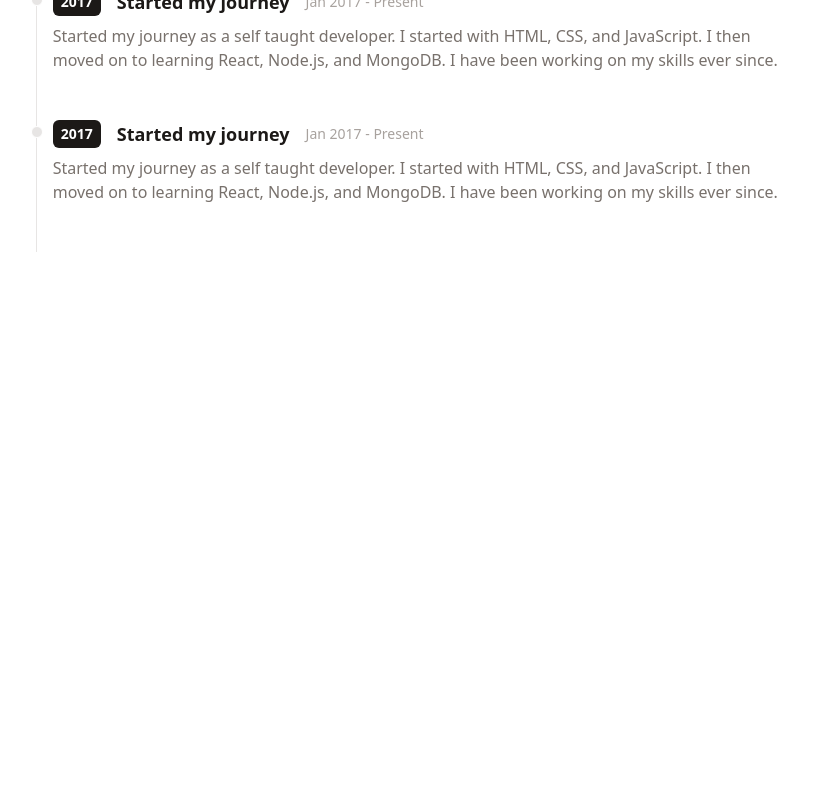
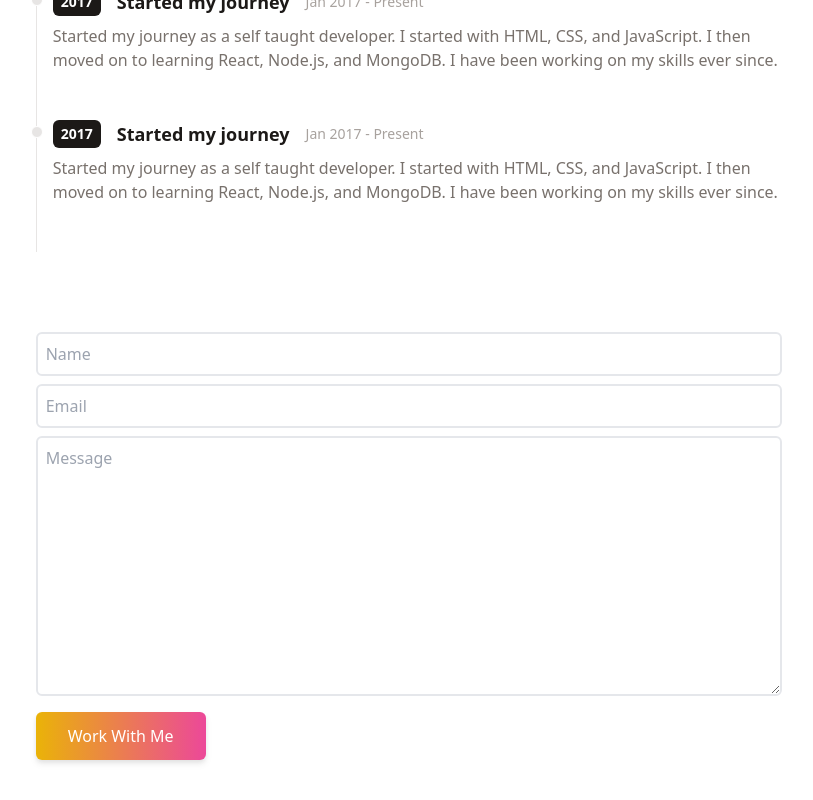
Before and after one commit to Dillonzellis/vite-react-swc-portfolio, a React (Vite) app: page / in a window 1280 px wide. Shown: the part 988-1788 px from the top of the page, without its empty margins (231-1044 px from the left). Before the commit the page ends 1320 px from the top, so only its background shows below. Built offline with nearby package versions, Linux system fonts and the light colour scheme.

Commit message:
contact component

```diff
--- a/src/App.jsx
+++ b/src/App.jsx
@@ -1,3 +1,4 @@
+import Contact from "./components/Contact";
 import Intro from "./components/Intro";
 import Portfolio from "./components/Portfolio";
 import Timeline from "./components/Timeline";
@@ -8,6 +9,7 @@
       <Intro />
       <Portfolio />
       <Timeline />
+      <Contact />
     </div>
   );
 }
--- /dev/null
+++ b/src/components/Contact.jsx
@@ -0,0 +1,42 @@
+import React from "react";
+
+function Contact() {
+  return (
+    <div className="mx-auto mb-10 flex flex-col">
+      <div className="flex items-center justify-center">
+        <form
+          action="https://getform.io/f/(customSlugHere)"
+          method="POST"
+          className="flex w-full flex-col md:w-7/12"
+        >
+          <input
+            type="text"
+            name="name"
+            placeholder="Name"
+            className="rounded-md border-2 bg-transparent p-2 focus:outline-none"
+          />
+          <input
+            type="text"
+            name="email"
+            placeholder="Email"
+            className="my-2 rounded-md border-2 bg-transparent p-2 focus:outline-none"
+          />
+          <textarea
+            name="message"
+            placeholder="Message"
+            rows="10"
+            className="mb-4 rounded-md border-2 bg-transparent p-2 focus:outline-none"
+          />
+          <button
+            type="button"
+            className="inline-block w-max rounded-md bg-gradient-to-r from-yellow-500 to-pink-500 px-8 py-3 text-center text-base font-medium text-white drop-shadow-md hover:stroke-white"
+          >
+            Work With Me
+          </button>
+        </form>
+      </div>
+    </div>
+  );
+}
+
+export default Contact;
```
